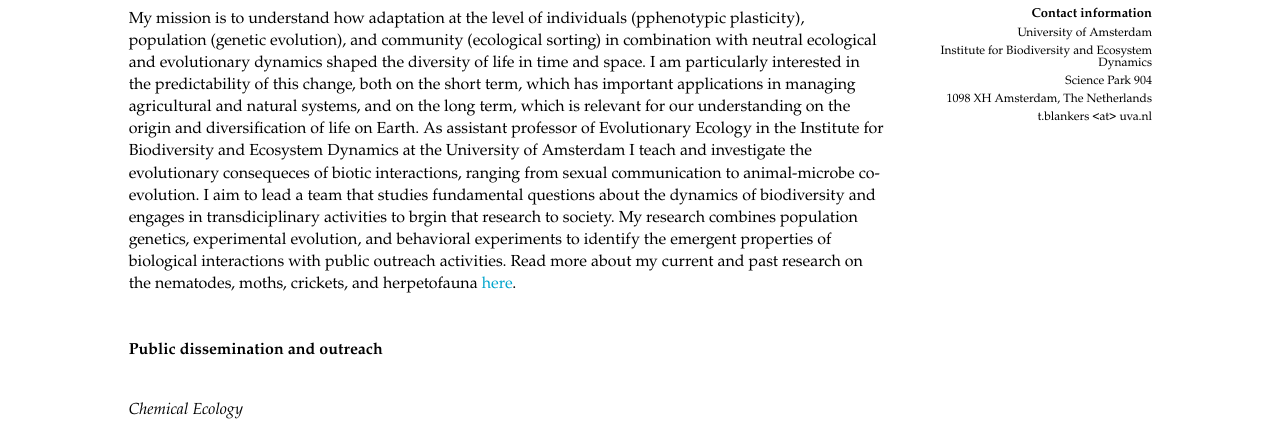
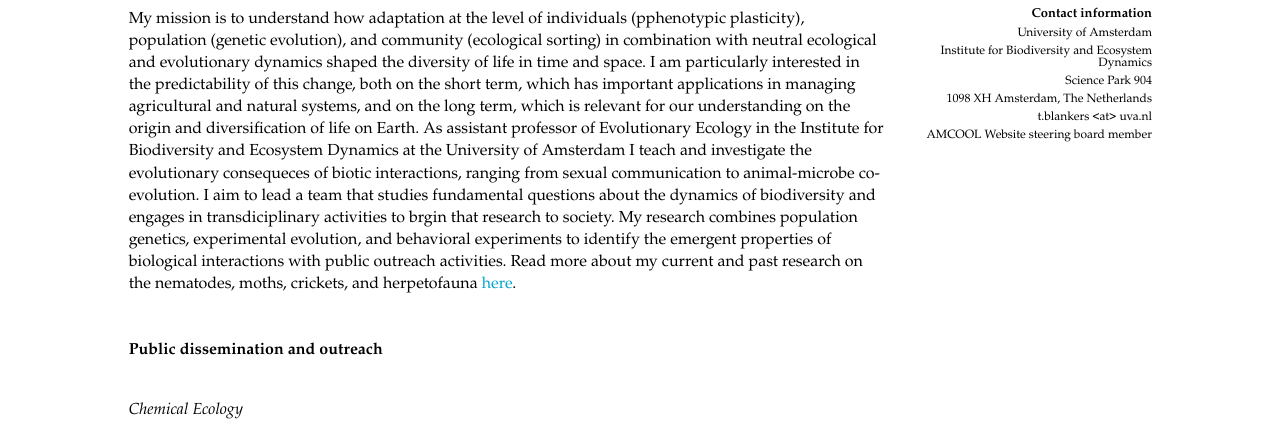
Before and after one commit to thomasblankers/thomasblankers.github.io, a plain HTML site: page index.html in a window 1280 px wide. Shown: the part 369-800 px from the top of the page. Drawn offline with nearby package versions, Linux system fonts and the light colour scheme.

Commit message:
update contact

```diff
--- a/index.html
+++ b/index.html
@@ -23,6 +23,7 @@
       <p>Science Park 904</p>
       <p>1098 XH Amsterdam, The Netherlands</p>
       <p><a>t.blankers &lt;at&gt; uva.nl</a></p>
+      <p>AMCOOL <a href="https://www.amcool.nl/" target="_blank">Website</a> steering board member</p>
 </div>
     <div class="socialmedia">
     <br>
```
